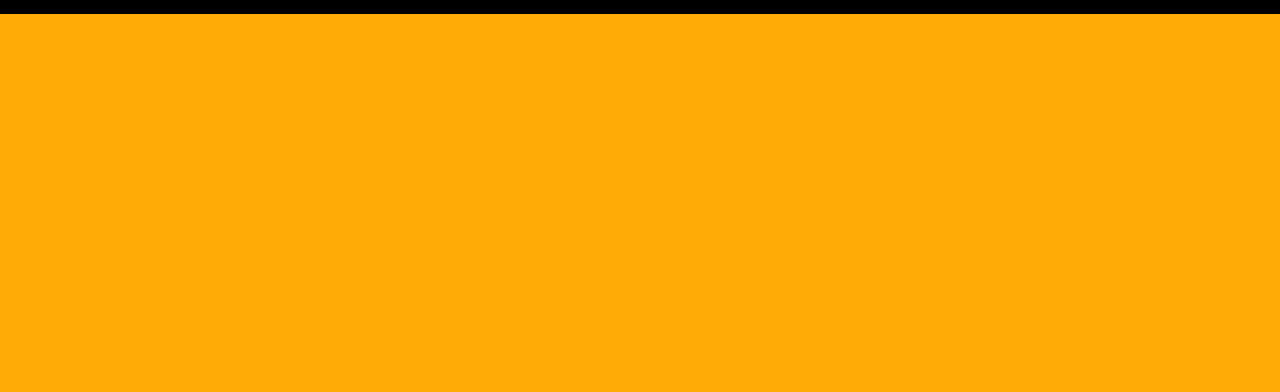
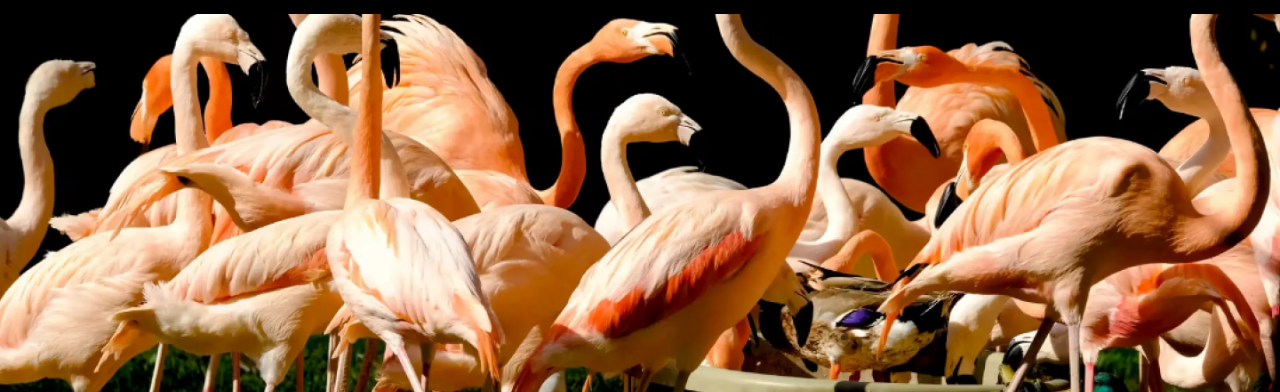
Before and after one commit to mindfling/ME_marafone_PrettyPaw, a website built with webpack: page src/index.html in a window 1280 px wide. Shown: the part 104-496 px from the top of the page. Built offline with nearby package versions, Linux system fonts and the light colour scheme; files whose address does not match are found by name.

Commit message:
feat hero banner jpg webp bg

```diff
--- a/src/style/_hero.scss
+++ b/src/style/_hero.scss
@@ -1,38 +1,38 @@
 .hero {
   position: relative;
-  background-image: url('../img/hero/banner@1x.tn.jpg');
+  background-image: url('../img/hero/banner@1x.jpg');
   background-image: image-set(
-    url('../img/hero/banner@2x.tn.webp') 2x,
-    url('../img/hero/banner@1x.tn.webp') 1x,
-    url('../img/hero/banner@2x.tn.jpg') 2x,
-    url('../img/hero/banner@1x.tn.jpg') 1x
+    url('../img/hero/banner@2x.webp') 2x,
+    url('../img/hero/banner@1x.webp') 1x,
+    url('../img/hero/banner@2x.jpg') 2x,
+    url('../img/hero/banner@1x.jpg') 1x
   );
   background-size: cover;
   background-position: center;
 
   @include md {
-    background-image: url('../img/hero/banner-xl@1x.tn90.jpg');
+    background-image: url('../img/hero/banner-xl@1x.jpg');
     background-image: image-set(
-      url('../img/hero/banner-xl@1x.tn90.webp') 1x,
-      url('../img/hero/banner-xl@1x.tn90.jpg') 1x
+      url('../img/hero/banner-xl@1x.webp') 1x,
+      url('../img/hero/banner-xl@1x.jpg') 1x
     );
   }
 
   @include xl {
-    background-image: url('../img/hero/banner-xl@2x.tn70.jpg');
+    background-image: url('../img/hero/banner-xl@2x.jpg');
     background-image: image-set(
-      url('../img/hero/banner-xl@4x.tn90.webp') 2x,
-      url('../img/hero/banner-xl@2x.tn80.webp') 1x,
-      url('../img/hero/banner-xl@4x.tn70.jpg') 2x,
-      url('../img/hero/banner-xl@2x.tn70.jpg') 1x
+      url('../img/hero/banner-xl@4x.webp') 2x,
+      url('../img/hero/banner-xl@2x.webp') 1x,
+      url('../img/hero/banner-xl@4x.jpg') 2x,
+      url('../img/hero/banner-xl@2x.jpg') 1x
     );
   }
 
   @include xxl {
-    background-image: url('../img/hero/banner-xl@4x.tn70.jpg');
+    background-image: url('../img/hero/banner-xl@4x.jpg');
     background-image: image-set(
-      url('../img/hero/banner-xl@4x.tn90.webp') 2x,
-      url('../img/hero/banner-xl@4x.tn70.jpg') 1x
+      url('../img/hero/banner-xl@4x.webp') 2x,
+      url('../img/hero/banner-xl@4x.jpg') 1x
     );
   }
 
```
Also changed, not shown: src/img/hero/banner-xl@1x.jpg (added), src/img/hero/banner-xl@1x.webp (added), src/img/hero/banner-xl@2x.jpg (added), src/img/hero/banner-xl@2x.webp (added), src/img/hero/banner-xl@4x.webp (added), src/img/hero/banner@1x.jpg (added), src/img/hero/banner@1x.webp (added), src/img/hero/banner@2x.jpg (added), src/img/hero/banner@2x.webp (added), 1 other file.
